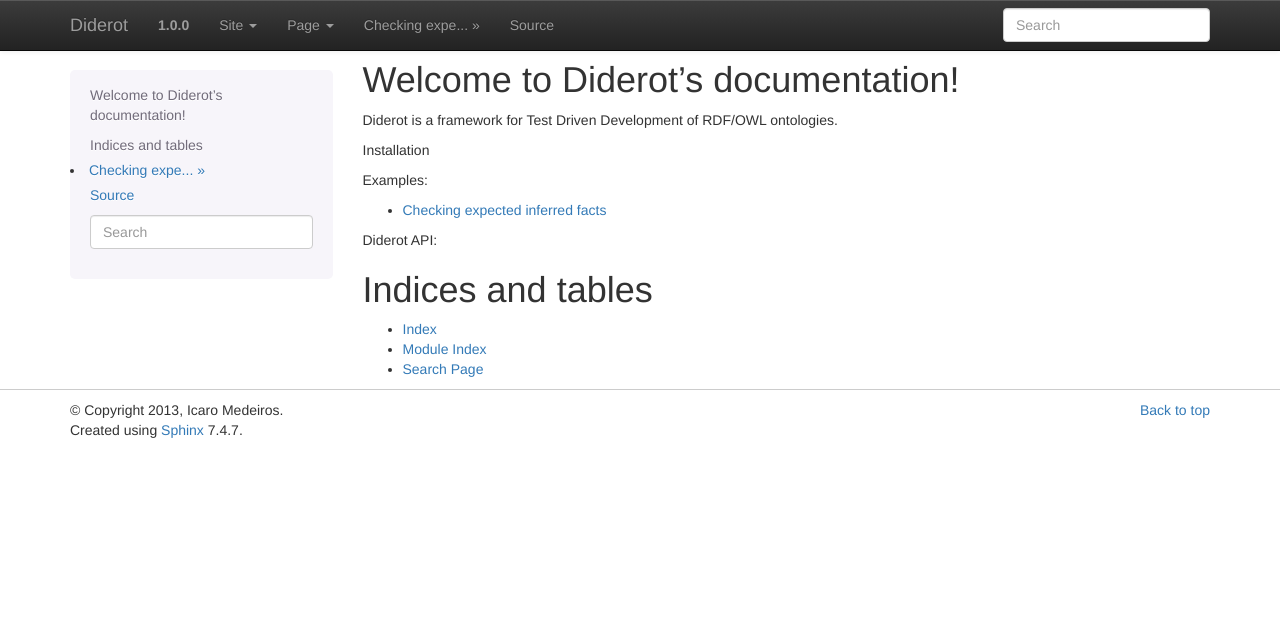
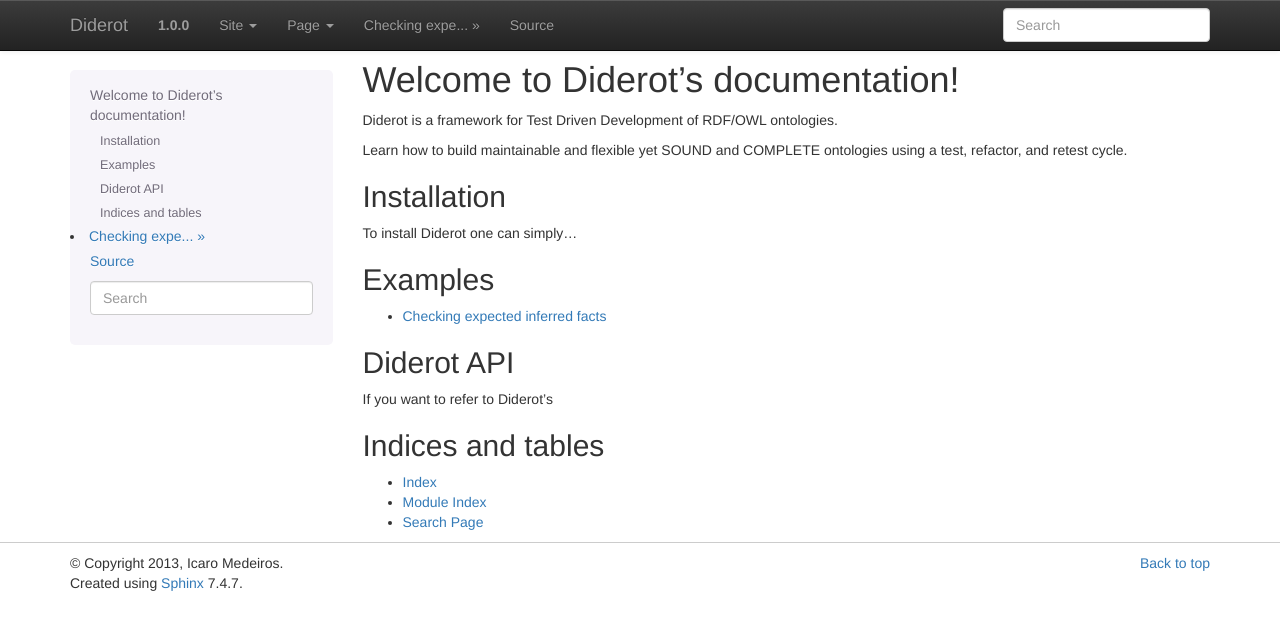
Before and after one commit to icaromedeiros/diderot, a Sphinx documentation site: the page built from docs/index.rst, in a window 1280 px wide. Shown: the top 630 px of the page. Built offline with Sphinx 7.4.7, drawn with Linux system fonts in a browser that asks for light colours.

Commit message:
documentation on checking expected facts, some refactorings

```diff
--- a/docs/examples/check_expected_facts.rst
+++ b/docs/examples/check_expected_facts.rst
@@ -17,3 +17,8 @@
 .. literalinclude :: ../../example/db/check_expected_facts/expected_facts.n3
     :language: n3
     :emphasize-lines: 4-6
+
+To test if the expected facts are indeed inferred by the given ontology we can implement this simple Python code:
+
+.. literalinclude :: ../../example/test/test_expected_facts.py
+    :lines: 1-9
--- a/docs/index.rst
+++ b/docs/index.rst
@@ -8,22 +8,31 @@
 
 Diderot is a framework for Test Driven Development of RDF/OWL ontologies.
 
+Learn how to build maintainable and flexible yet SOUND and COMPLETE ontologies using a test, refactor, and retest cycle.
+
+
+
 Installation
+------------
 
-Examples:
+To install Diderot one can simply...
+
+Examples
+--------
 
 .. toctree::
    :maxdepth: 2
 
    examples/check_expected_facts.rst
 
-Diderot API:
+Diderot API
+-----------
 
-
+If you want to refer to Diderot's
 
 
 Indices and tables
-==================
+------------------
 
 * :ref:`genindex`
 * :ref:`modindex`
```
Also changed, not shown: 3 other files.
